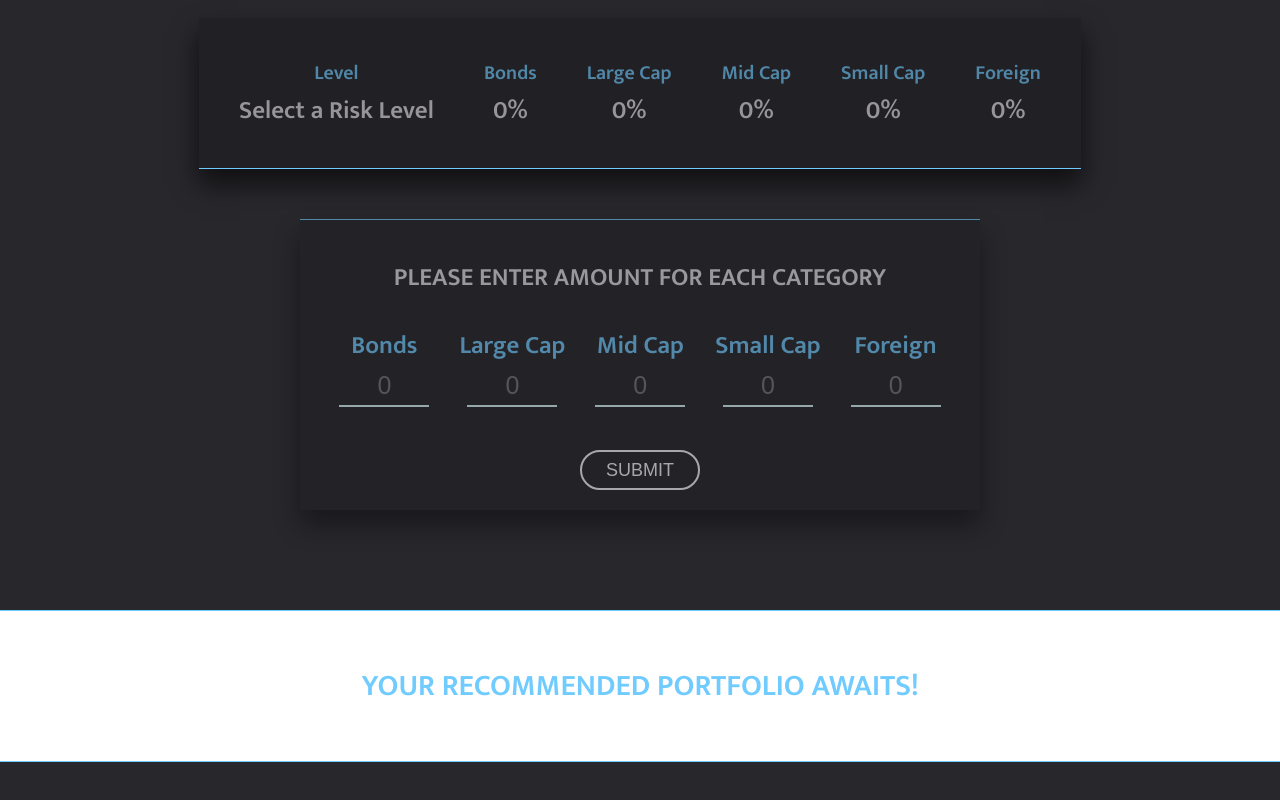
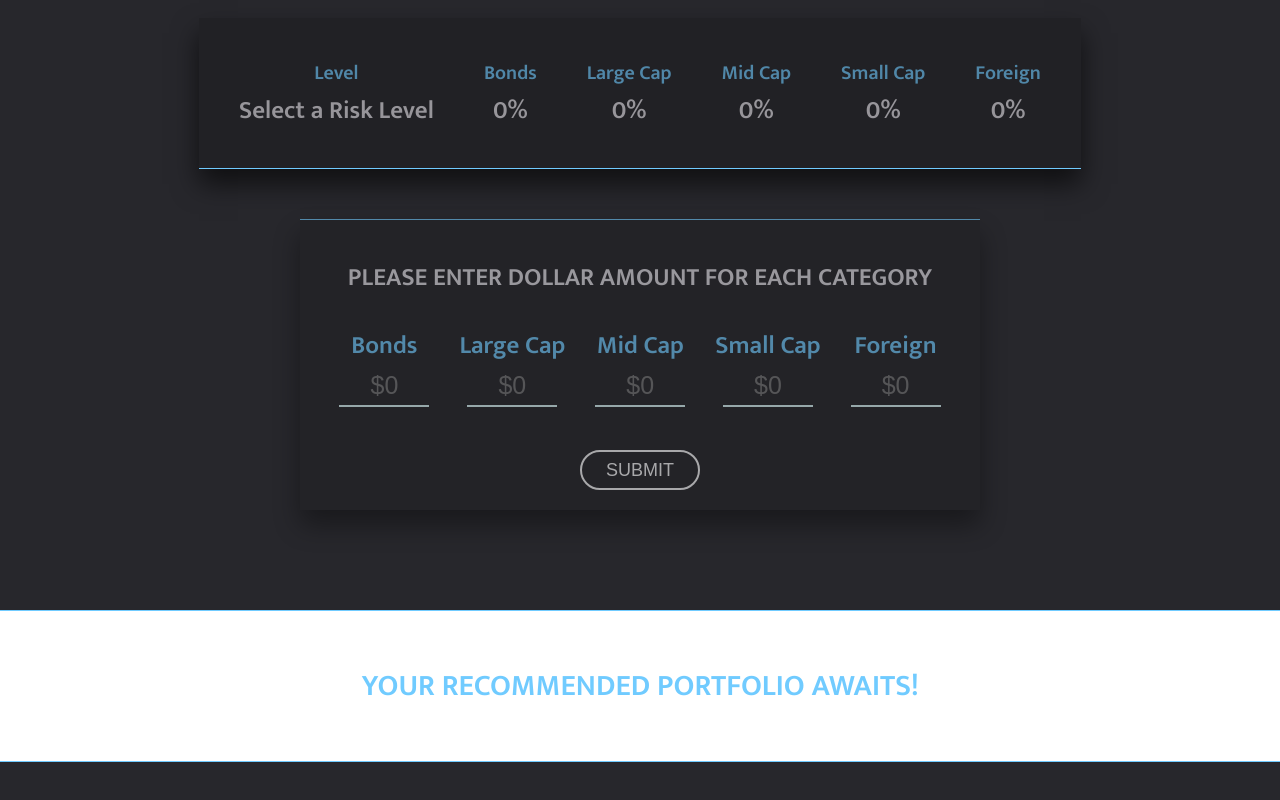
Before and after one commit to blindaa121/luminousArrangement, a React (Create React App) app: page / in a window 1280 px wide. Shown: the part 1908-2708 px from the top of the page. Built offline with nearby package versions, Linux system fonts and the light colour scheme.

Commit message:
Fix typo

```diff
--- a/src/AllocationAlgorithm.js
+++ b/src/AllocationAlgorithm.js
@@ -39,8 +39,7 @@ function calculateDifferences(userInput, optimizedAmounts) {
         categoryAmounts['Foreign'] = diff
     }
   }
-  console.log(optimizedAmounts)
-  console.log(categoryAmounts)
+
   return categoryAmounts;
 }
 
--- a/src/components/InvestmentForm/InvestmentForm.jsx
+++ b/src/components/InvestmentForm/InvestmentForm.jsx
@@ -48,7 +48,7 @@ class InvestmentForm extends React.Component {
           recAmount: recommendedAmount.smallCap
       },
       foreign: {
-          type: 'Foriegn',
+          type: 'Foreign',
           ogAmount: this.state.foreign,
           recAmount: recommendedAmount.foreign
       }
@@ -160,7 +160,7 @@ class InvestmentForm extends React.Component {
         <h1>How would you like to allocate your money?</h1>
           {this.renderSelectedLevel()}
         <form onSubmit={this.handleSubmit} className="investment-form">
-          <h1>Please enter amount for each category</h1>
+          <h1>Please enter dollar amount for each category</h1>
           <div className="investment-input">
             <div className="investment-input-content">
               <label className="investment-form-title">Bonds
@@ -169,7 +169,7 @@ class InvestmentForm extends React.Component {
                   type="text"
                   onChange={this.updateField('bonds')}
                   value={this.state.bonds}
-                  placeholder="0"
+                  placeholder="$0"
                 />
               </label>
             </div>
@@ -180,7 +180,7 @@ class InvestmentForm extends React.Component {
                   type="text"
                   onChange={this.updateField('largeCap')}
                   value={this.state.largeCap}
-                  placeholder="0"
+                  placeholder="$0"
                 />
               </label>
             </div>
@@ -191,7 +191,7 @@ class InvestmentForm extends React.Component {
                   type="text"
                   onChange={this.updateField('midCap')}
                   value={this.state.midCap}
-                  placeholder="0"
+                  placeholder="$0"
                   />
               </label>
             </div>
@@ -202,7 +202,7 @@ class InvestmentForm extends React.Component {
                   type="text"
                   onChange={this.updateField('smallCap')}
                   value={this.state.smallCap}
-                  placeholder="0"
+                  placeholder="$0"
                   />
               </label>
             </div>
@@ -213,7 +213,7 @@ class InvestmentForm extends React.Component {
                   type="text"
                   onChange={this.updateField('foreign')}
                   value={this.state.foreign}
-                  placeholder="0"
+                  placeholder="$0"
                   />
               </label>
             </div>
--- a/src/components/InvestmentForm/InvestmentFormContainer.jsx
+++ b/src/components/InvestmentForm/InvestmentFormContainer.jsx
@@ -3,13 +3,11 @@ import { receiveMessages } from '../../redux/actions/allocation_messages_actions
 import { connect } from 'react-redux';
 import InvestmentForm from './InvestmentForm';
 
-const mapStateToProps = (state) => {
-    console.log(state)
-    return {
-        recommendation: Object.values(state.recommendation),
-        allocationMessages: state.messages
-    }
-}
+const mapStateToProps = (state) => ({
+    recommendation: Object.values(state.recommendation),
+    allocationMessages: state.messages
+})
+
 
 const mapDispatchToProps = dispatch => ({
     receiveRecommendation: (recommendation) => dispatch(receiveRecommendation(recommendation)),
--- a/src/index.js
+++ b/src/index.js
@@ -11,9 +11,6 @@ import { logger } from 'redux-logger'
 document.addEventListener("DOMContentLoaded", () => {
   const rootEl = document.getElementById('root');
   const store = createStore(rootReducer, applyMiddleware(logger));
-  window.store = store;
-  window.selectRiskOne = selectRiskOne;
-  window.selectAllRisks = selectAllRisks
   ReactDOM.render(<Root store={store}/>, rootEl)
 })
 
```
